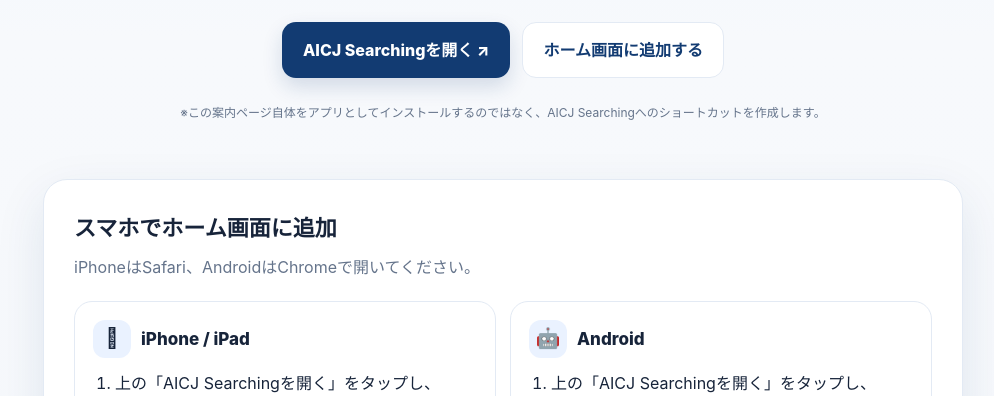
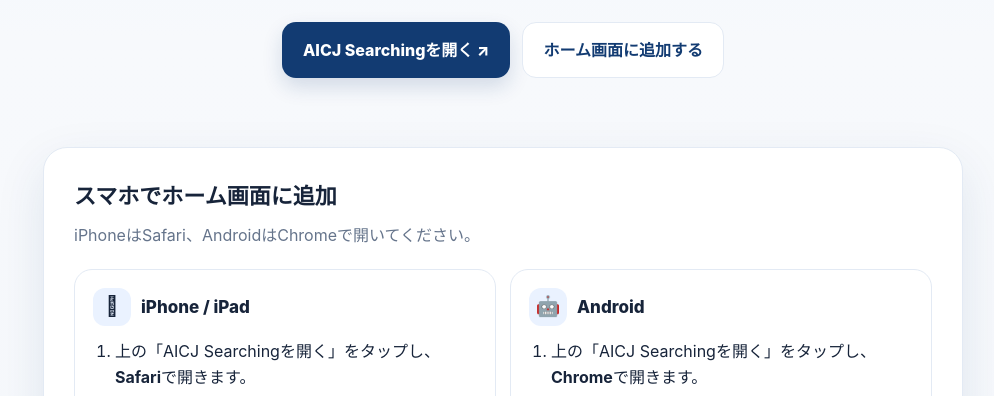
Before and after one commit to yo48koki2009-ux/aicj_searching, a plain HTML site: page index.html in a window 1280 px wide. Shown: the part 324-720 px from the top of the page, without its empty margins (137-1131 px from the left). Drawn offline with Linux system fonts and the light colour scheme.

Commit message:
Remove installation note from index.html
Removed note about not installing the guide page as an app.

```diff
--- a/index.html
+++ b/index.html
@@ -63,7 +63,6 @@
           <a class="btn primary" href="https://sites.google.com/view/aicj-searching/home" target="_blank" rel="noopener">AICJ Searchingを開く ↗</a>
           <a class="btn secondary" href="#install">ホーム画面に追加する</a>
         </div>
-        <p class="note">※この案内ページ自体をアプリとしてインストールするのではなく、AICJ Searchingへのショートカットを作成します。</p>
       </section>
 
       <section class="panel" id="install">
```
